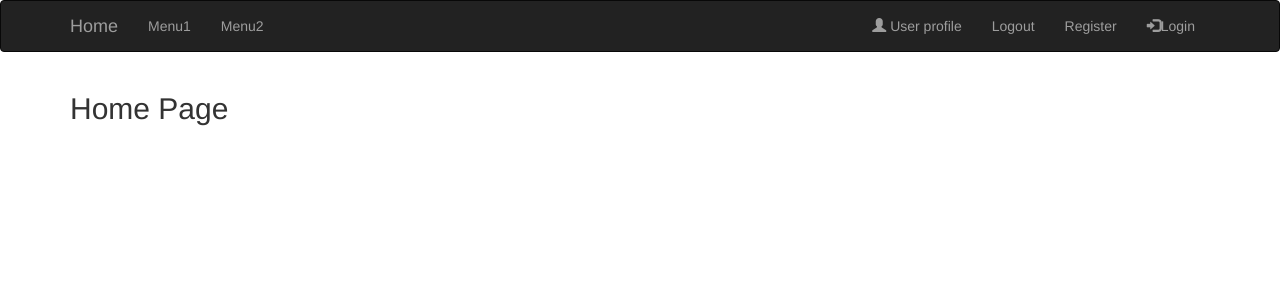
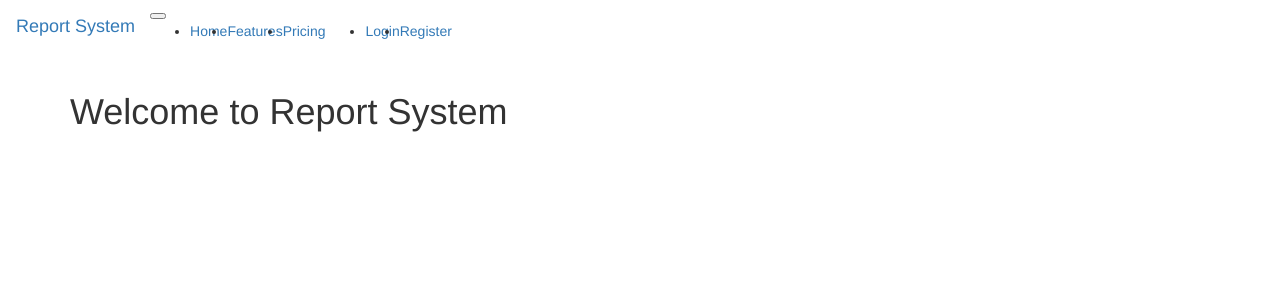
Before and after one commit to DiMukha/PythonFlaskProject_BI_Team, a Flask app: page / in a window 1280 px wide. Shown: the top 300 px of the page. Run offline with Flask 2, Linux system fonts and the light colour scheme; some libraries are stand-ins or nearby versions.

Commit message:
убрал base.html поменял flask-bootstrap на flask-bootstrap4 соответственно пришлось подшаманить nav-bar

```diff
--- a/requirements.txt
+++ b/requirements.txt
@@ -1,7 +1,7 @@
 click==7.1.2
 dominate==2.6.0
 Flask==1.1.2
-Flask-Bootstrap==3.3.7.1
+Flask-Bootstrap4==4.0.2
 Flask-Login==0.5.0
 itsdangerous==1.1.0
 Jinja2==2.11.2
--- a/templates/base.html
+++ /dev/null
@@ -1,15 +0,0 @@
-{% extends 'bootstrap/base.html' %}
-{% block title %}{% endblock %}
-
-{% block body %}
-
-{% block navbar %}
-    {% include 'nav_menu.html' %}
-{% endblock %}
-
-  <div class="container">
-      {% block content %}
-      {% endblock %}
-  </div>
-
-{% endblock %}
--- a/templates/index.html
+++ b/templates/index.html
@@ -1,5 +1,16 @@
-{% extends 'base.html' %}
+{% extends 'bootstrap/base.html' %}
+{% block title %}{% endblock %}
 
-{% block content %}
-    <h2>Home Page</h2>
+{% block body %}
+
+{% block navbar %}
+    {% include 'nav_menu.html' %}
 {% endblock %}
+
+  <div class="container">
+      {% block content %}
+          <h1 class="display-2">Welcome to Report System</h1>
+      {% endblock %}
+  </div>
+
+{% endblock %}
--- a/templates/nav_menu.html
+++ b/templates/nav_menu.html
@@ -1,25 +1,27 @@
-    <nav class="navbar navbar-inverse fixed-top">
-      <div class="container">
-        <div class="navbar-header">
-          <button type="button" class="navbar-toggle collapsed" data-toggle="collapse" data-target="#navbar" aria-expanded="false" aria-controls="navbar">
-            <span class="sr-only">Toggle navigation</span>
-            <span class="icon-bar"></span>
-            <span class="icon-bar"></span>
-            <span class="icon-bar"></span>
-          </button>
-          <a class="navbar-brand" href="/">Home</a>
-        </div>
-        <div id="navbar" class="collapse navbar-collapse">
-          <ul class="nav navbar-nav">
-            <li><a href="/">Menu1</a></li>
-            <li><a href="/">Menu2</a></li>
-          </ul>
-          <ul class="nav navbar-nav navbar-right">
-              <li><a href="/"><span class="glyphicon glyphicon-user"></span> User profile</a></li>
-              <li><a href="/">Logout</a></li>
-              <li><a href="/">Register</a></li>
-              <li><a href="/"><span class="glyphicon glyphicon-log-in"></span>Login</a></li>
-          </ul>
-        </div>
-      </div>
-    </nav>
+    <nav class="navbar navbar-expand-lg navbar-dark bg-dark fixed-top position-sticky">
+  <a class="navbar-brand" href="#">Report System</a>
+  <button class="navbar-toggler" type="button" data-toggle="collapse" data-target="#navbarText" aria-controls="navbarText" aria-expanded="false" aria-label="Toggle navigation">
+    <span class="navbar-toggler-icon"></span>
+  </button>
+  <div class="collapse navbar-collapse" id="navbarText">
+    <ul class="navbar-nav mr-auto">
+      <li class="nav-item active">
+        <a class="nav-link" href="/">Home <span class="sr-only">(current)</span></a>
+      </li>
+      <li class="nav-item">
+        <a class="nav-link" href="#">Features</a>
+      </li>
+      <li class="nav-item">
+        <a class="nav-link" href="#">Pricing</a>
+      </li>
+    </ul>
+    <ul class="navbar-nav">
+        <li class="nav-item">
+        <a class="nav-link" href="/login">Login</a>
+      </li>
+        <li class="nav-item">
+        <a class="nav-link" href="/register">Register</a>
+      </li>
+    </ul>
+  </div>
+</nav>
```
